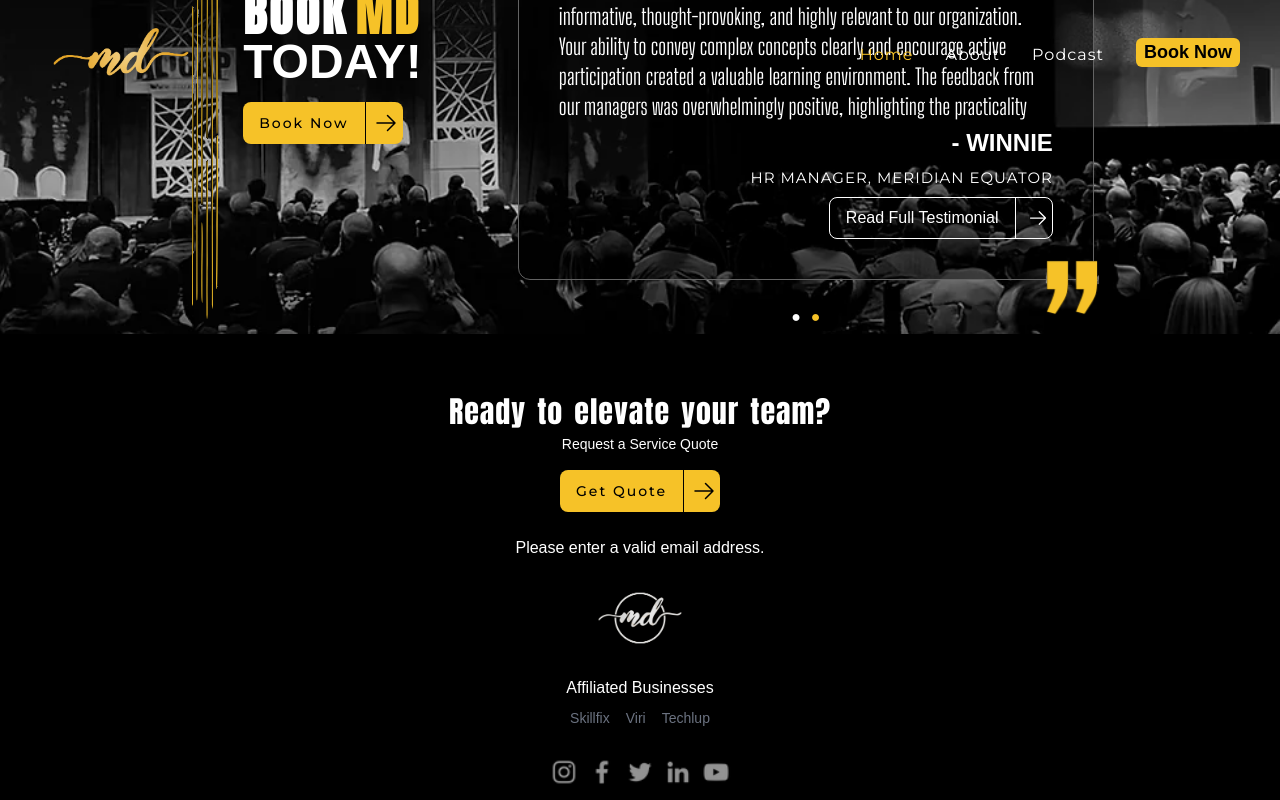
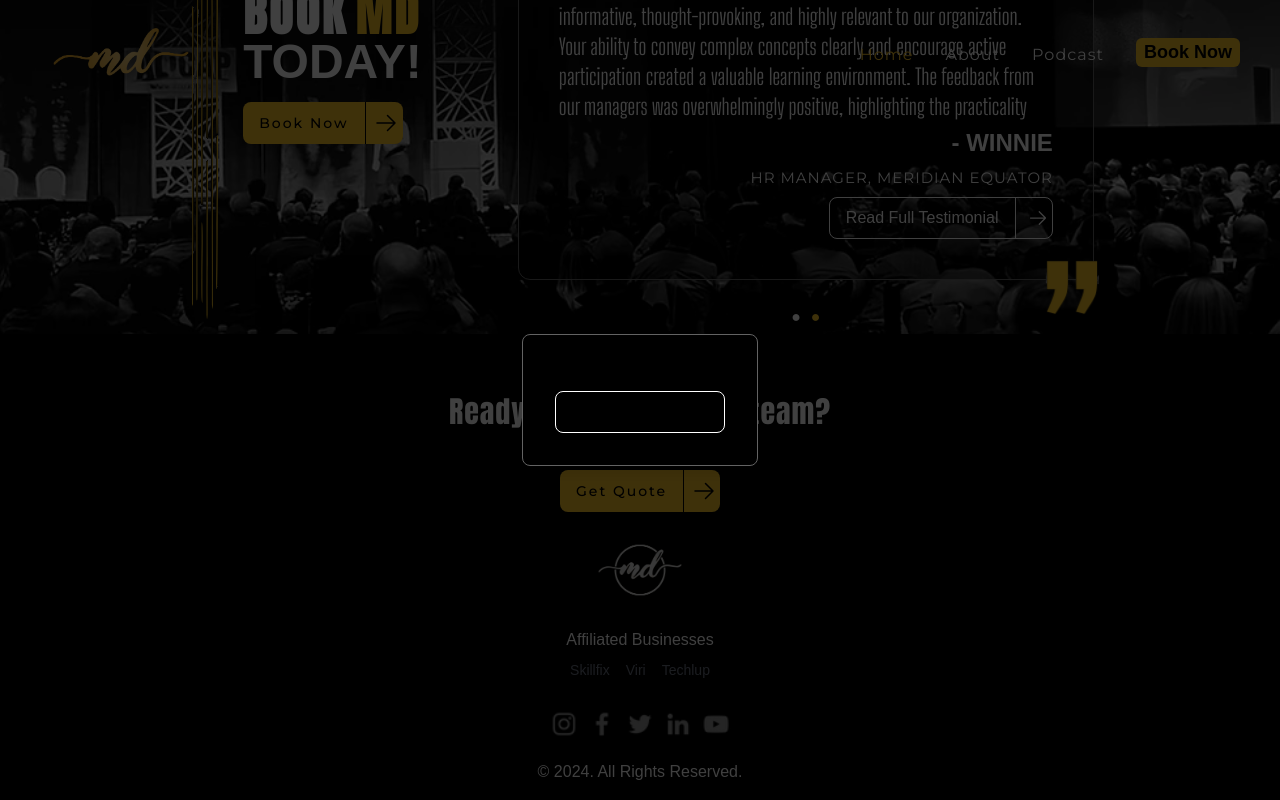
Before and after one commit to allanXQ/inky-ui, a React (Vite) app: page /home in a window 1280 px wide. Both pictures are taken after a click on the button "Get Quote". Shown: the part 4012-4812 px from the top of the page. Built offline with nearby package versions, Linux system fonts and the light colour scheme; no server answers.

Commit message:
open modal

```diff
--- a/src/Layouts/index.jsx
+++ b/src/Layouts/index.jsx
@@ -246,13 +246,12 @@ const Layout = () => {
                 </div>
                 <div className="flex flex-col items-center justify-center gap-4">
                   <BookButton
-                    text={isLoading ? "Loading..." : "Get Quote"}
-                    onClick={handleRequestQuote}
+                    text="Get Quote"
+                    onClick={() => {
+                      toggleModal();
+                    }}
                   />
                 </div>
-                {message && (
-                  <p className="text-center text-white mt-2">{message}</p>
-                )}
               </div>
             </form>
           </div>
@@ -306,7 +305,7 @@ const Layout = () => {
         </footer>
       </div>
       <Modal show={isModalOpen} onClose={toggleModal}>
-        <div></div>
+        <div>test</div>
       </Modal>
     </>
   );
```
